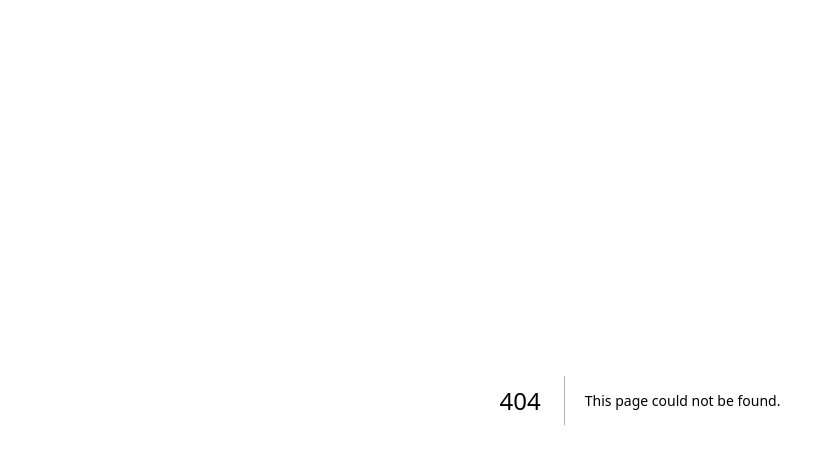
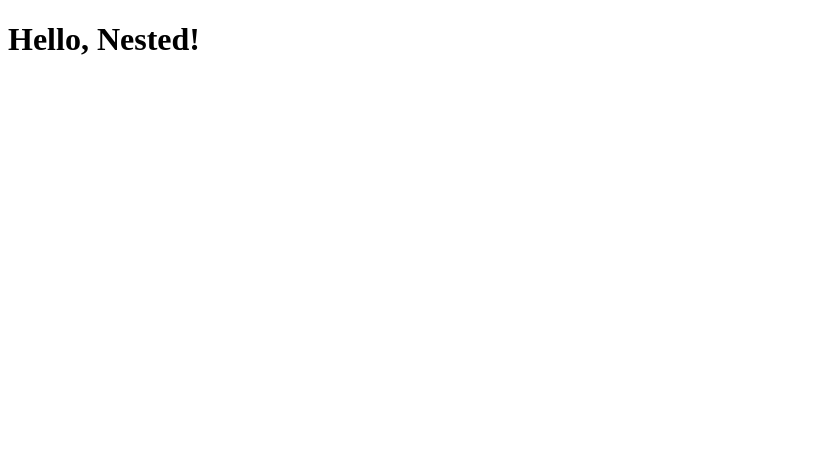
Before and after one commit to MelvinPeepers/next-class, a Next.js app: page /about/nested in a window 1280 px wide. Before the commit this address had no page. Shown: the top 464 px of the page, without its empty margins (0-835 px from the left). Built offline with nearby package versions, Linux system fonts and the light colour scheme.

Commit message:
added Nested

```diff
--- /dev/null
+++ b/app/about/nested/page.tsx
@@ -0,0 +1,3 @@
+export default function Nested() {
+  return <h1>Hello, Nested!</h1>;
+}
```
Also changed, not shown: app/layout.tsx (+0 -23 lines), app/page.tsx (+0 -96 lines).
